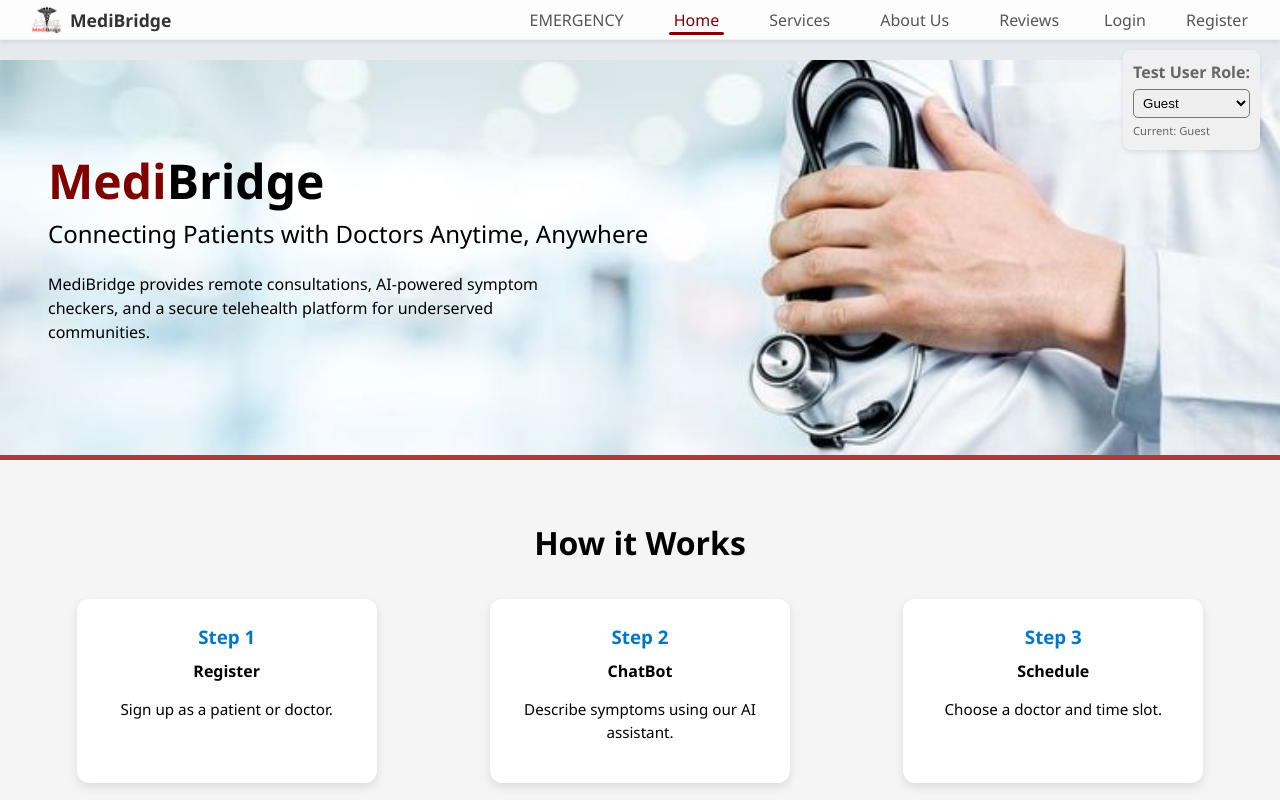
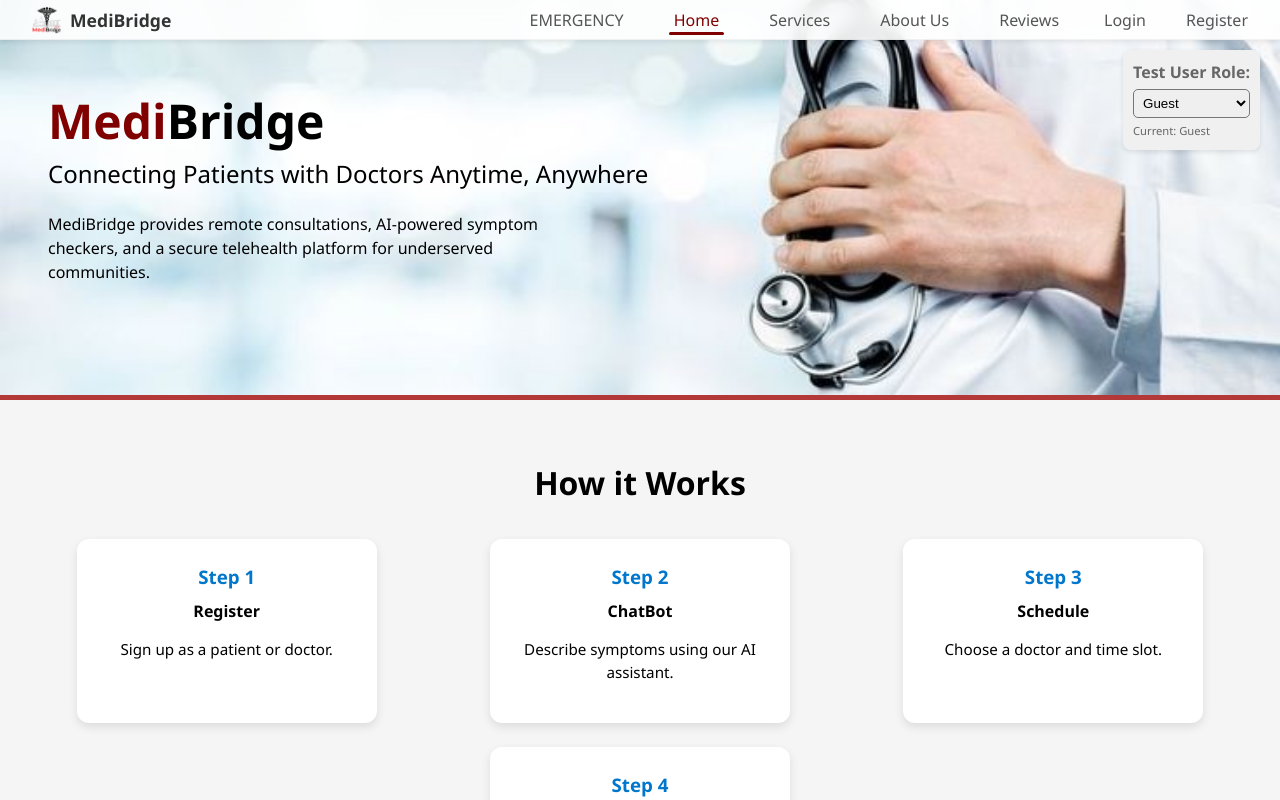
Before and after one commit to FloatingDust36/MediBridge-Telemedicine-Platform, a React (Vite) app in the folder Frontend/: page / in a window 1280 px wide. Shown: the top 800 px of the page. Built offline with nearby package versions, Linux system fonts and the light colour scheme.

Commit message:
adjusted navbar padding

```diff
--- a/Frontend/src/components/Layout.tsx
+++ b/Frontend/src/components/Layout.tsx
@@ -11,7 +11,7 @@ const Layout: React.FC<LayoutProps> = ({ userType }) => {
   return (
     <>
       <Navbar userType={userType} />
-      <main style={{ paddingTop: '60px' }}> {/* Adjust padding to account for fixed navbar height */}
+      <main style={{/* paddingTop: '60px' */}}> {/* Adjust padding to account for fixed navbar height */}
         <Outlet /> {/* This is where your nested routes will render */}
       </main>
       <Footer />
--- a/Frontend/src/pages/AppointmentsPage.css
+++ b/Frontend/src/pages/AppointmentsPage.css
@@ -6,7 +6,7 @@
        or can be set to 0 if the Layout's padding is sufficient.
        We'll keep a small internal padding here for the page title.
     */
-    padding-top: 25px; /* Spacing from the Layout's padding-top, effectively adding more space */
+    padding-top: 60px; /* Spacing from the Layout's padding-top, effectively adding more space */
     padding-bottom: 25px; /* Spacing for the bottom of the page content before the footer */
     padding-left: 30px; /* General side padding for the content wrapper */
     padding-right: 30px; /* General side padding for the content wrapper */
--- a/Frontend/src/pages/ChatbotPage.css
+++ b/Frontend/src/pages/ChatbotPage.css
@@ -2,6 +2,7 @@
 
 /* --- Main Page Layout --- */
 .chatbot-page-wrapper {
+  padding-top: 40px;
   display: flex;
   width: 100%;
   /* Full viewport height minus a typical navbar height (e.g., 60px) */
--- a/Frontend/src/pages/DoctorDashboard.css
+++ b/Frontend/src/pages/DoctorDashboard.css
@@ -29,11 +29,10 @@ body {
    It is rendered inside the Layout component's <main> element.
 */
 .main-content-area.doctor-dashboard-wrapper {
-    padding: 25px; /* General padding around the dashboard sections */
+    padding: 60px; /* General padding around the dashboard sections */
     padding-bottom: 25px; /* Consistent padding at the bottom */
 
     width: 100%; /* Ensures it takes full available width within Layout's <main> */
-    max-width: 1200px; /* Constrain the overall content width for readability on large screens */
     margin: 0 auto; /* Centers the content wrapper horizontally within Layout's <main> */
     box-sizing: border-box; /* Ensures padding and border are included in the element's total width/height */
 
```
